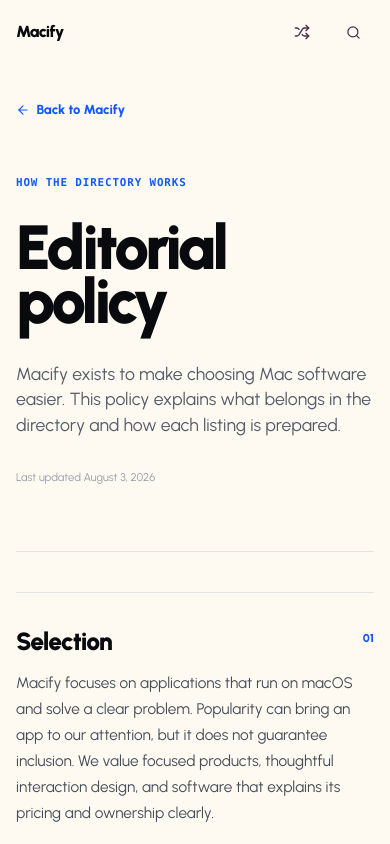
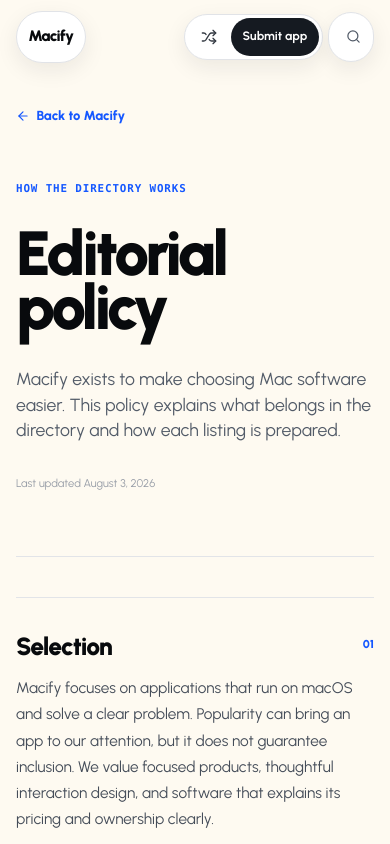
Before and after one commit to AlexTkDev/macify, a Next.js app: page /editorial-policy in a window 390 px wide. Shown: the top 844 px of the page. Built offline with nearby package versions, Linux system fonts and the light colour scheme; a web font is replaced by a local one.

Commit message:
Fix header

```diff
--- a/src/components/public-site.tsx
+++ b/src/components/public-site.tsx
@@ -8,14 +8,20 @@ export function PublicHeader() {
   return (
     <header className="public-header">
       <div className="public-header-inner">
+        <div className="public-brand-pill">
+          {/* Future: replace this Macify placeholder with a DataFast-powered live current-visitors indicator. Keep Macify visible until that analytics integration is ready. */}
           <MacifyLogo showMark={false} />
-        <div className="public-header-actions">
+        </div>
         <nav className="public-navigation" aria-label="Primary navigation">
+          <Link className="public-home-link" href="/">Home</Link>
           <a className="public-surprise-link" href="/surprise">
             <span className="public-surprise-icon" aria-hidden="true"><Shuffle size={15} /></span>
             <span className="public-surprise-label">Surprise me</span>
           </a>
+          <Link className="public-blog-link" href="/blog">Blog</Link>
+          <Link className="public-submit-link" href="/submit">Submit app</Link>
         </nav>
+        <div className="public-header-actions">
           <InlineAppSearch />
         </div>
       </div>
--- a/src/styles/public-shell.css
+++ b/src/styles/public-shell.css
@@ -46,26 +46,40 @@
 .skip-link:focus { transform: translateY(0); }
 
 .public-header {
-  min-height: 4.25rem;
+  min-height: 5.15rem;
+  padding: 0.75rem 0 0.35rem;
   position: sticky;
   top: 0;
   z-index: var(--z-header);
   display: flex;
   justify-content: center;
-  background: var(--public-canvas);
+  background: transparent;
 }
 
 .public-header-inner {
   width: min(calc(100% - var(--public-page-inset)), var(--content-width));
-  min-height: 4.25rem;
+  min-height: 3.2rem;
   margin-inline: auto;
   position: relative;
   display: grid;
-  grid-template-areas: "brand controls";
-  grid-template-columns: minmax(0, 1fr) auto;
+  grid-template-areas: "brand navigation controls";
+  grid-template-columns: minmax(0, 1fr) auto minmax(0, 1fr);
   align-items: center;
-  gap: clamp(1.25rem, 3vw, 3rem);
+  gap: clamp(0.75rem, 2vw, 2rem);
   color: var(--public-ink);
+}
+
+.public-brand-pill {
+  grid-area: brand;
+  justify-self: start;
+  min-height: 3.1rem;
+  padding: 0.35rem 1rem;
+  display: inline-flex;
+  align-items: center;
+  border: 1px solid #e1e3e7;
+  border-radius: 999px;
+  background: var(--public-canvas);
+  box-shadow: 0 0.45rem 1.4rem rgb(24 31 43 / 0.08);
 }
 
 .public-site .brand {
@@ -79,10 +93,8 @@
 }
 
 .public-header .brand {
-  grid-area: brand;
-  min-height: 2.75rem;
-  justify-self: start;
-  color: var(--header-accent);
+  min-height: 2.35rem;
+  color: #111318;
 }
 
 .public-header .brand-mark {
@@ -102,52 +114,68 @@
   letter-spacing: -0.04em;
 }
 
-.public-header .brand-word { font-size: 1.16rem; letter-spacing: -0.04em; }
+.public-header .brand-word { font-size: 1.05rem; letter-spacing: -0.04em; }
 .public-footer .brand-mark { display: none; }
 .public-footer .brand-word { font-size: 1.35rem; }
 
 .public-navigation {
+  grid-area: navigation;
+  justify-self: center;
+  min-height: 3.2rem;
+  padding: 0.3rem;
   display: flex;
   align-items: center;
-  gap: 0.4rem;
+  gap: 0.12rem;
+  border: 1px solid #e1e3e7;
+  border-radius: 999px;
+  background: var(--public-canvas);
+  box-shadow: 0 0.45rem 1.4rem rgb(24 31 43 / 0.08);
 }
 
 .public-navigation a {
-  min-height: 2.75rem;
-  padding: 0.35rem 0.6rem;
+  min-height: 2.55rem;
+  padding: 0.4rem 0.8rem;
   position: relative;
   display: inline-flex;
   align-items: center;
   gap: 0.4rem;
   border: 1px solid transparent;
-  border-radius: 0.55rem;
+  border-radius: 999px;
   color: #252a31;
   background: transparent;
   box-shadow: none;
-  font-size: 0.8rem;
-  font-weight: 720;
+  font-size: 0.84rem;
+  font-weight: 700;
   transition: color 160ms ease, background 160ms ease, transform 180ms cubic-bezier(0.22, 1, 0.36, 1);
 }
 
 .public-navigation a:hover,
 .public-navigation a:focus-visible {
-  border-color: #dce4fa;
-  color: var(--play-blue);
-  background: #f3f6ff;
+  border-color: transparent;
+  color: #111318;
+  background: #f0f1f3;
   transform: none;
 }
 
 .public-navigation .public-surprise-link {
   border-color: transparent;
-  color: var(--header-accent);
+  color: #343a43;
   background: transparent;
 }
 
 .public-navigation .public-surprise-link:hover,
 .public-navigation .public-surprise-link:focus-visible {
   border-color: transparent;
-  color: var(--header-accent);
-  background: var(--header-accent-soft);
+  color: #111318;
+  background: #e8eaed;
+}
+
+.public-navigation .public-submit-link,
+.public-navigation .public-submit-link:hover,
+.public-navigation .public-submit-link:focus-visible {
+  padding-inline: 1rem;
+  color: var(--public-canvas);
+  background: #151a21;
 }
 
 .public-surprise-link:active { transform: translateY(0.03rem) scale(0.985); }
@@ -155,7 +183,7 @@
 .public-surprise-icon {
   width: 1.25rem;
   height: 1.25rem;
-  display: grid;
+  display: none;
   place-items: center;
   flex: 0 0 auto;
   color: currentColor;
@@ -177,34 +205,34 @@
   justify-self: end;
   display: flex;
   align-items: center;
-  gap: 0.35rem;
 }
 
 .inline-app-search {
-  width: clamp(17rem, 24vw, 21rem);
+  width: clamp(15rem, 20vw, 18.5rem);
   position: relative;
 }
 
-.inline-app-search:focus-within { width: clamp(17rem, 24vw, 21rem); }
+.inline-app-search:focus-within { width: clamp(15rem, 20vw, 18.5rem); }
 
 .header-search-field {
   width: 100%;
-  min-height: 2.75rem;
-  padding: 0 0.85rem;
+  min-height: 3.1rem;
+  padding: 0 1rem;
   display: inline-flex;
   align-items: center;
   gap: 0.5rem;
-  border: 1px solid var(--header-line);
-  border-radius: 0.65rem;
-  color: var(--header-accent);
+  border: 1px solid #e1e3e7;
+  border-radius: 999px;
+  color: #525b68;
   background: var(--public-canvas);
+  box-shadow: 0 0.45rem 1.4rem rgb(24 31 43 / 0.08);
   transition: border-color 180ms ease, background 180ms ease, box-shadow 180ms ease;
 }
 
 .header-search-field:focus-within {
-  border-color: oklch(0.68 0.14 78);
+  border-color: #8caaff;
   background: var(--public-canvas);
-  box-shadow: 0 0 0 0.18rem oklch(0.76 0.12 78 / 0.2);
+  box-shadow: 0 0 0 0.18rem rgb(20 87 255 / 0.16);
 }
 
 .header-search-field input {
@@ -229,7 +257,7 @@
   flex: 0 0 auto;
   border: 0;
   border-radius: 0.4rem;
-  color: var(--header-accent);
+  color: #525b68;
   background: transparent;
   cursor: pointer;
 }
--- a/src/styles/responsive-small.css
+++ b/src/styles/responsive-small.css
@@ -16,48 +16,53 @@
   .tag-page-header p { margin: 1.1rem 0 0 1.95rem; }
 
   .public-header {
-    min-height: 4rem;
+    min-height: 4.35rem;
+    padding: 0.45rem 0 0.2rem;
   }
   .public-header-inner {
     width: min(calc(100% - 2rem), var(--content-width));
     max-width: none;
-    min-height: 4rem;
+    min-height: 3rem;
     margin: 0 auto;
     padding: 0;
-    grid-template-areas: "brand controls";
-    grid-template-columns: minmax(0, 1fr) auto;
-    gap: 0.5rem;
+    grid-template-areas: "brand navigation controls";
+    grid-template-columns: minmax(0, 1fr) auto auto;
+    gap: 0.35rem;
     border: 0;
     border-radius: 0;
     box-shadow: none;
   }
+  .public-brand-pill { min-height: 2.85rem; padding: 0.2rem 0.7rem; }
   .public-header .brand { min-width: 0; padding: 0; }
-  .public-header .brand-word { color: #080a0d; font-size: 1rem; }
+  .public-header .brand-word { color: #080a0d; font-size: 0.95rem; }
   .public-header .brand-mark { width: 1.85rem; height: 1.85rem; }
   .public-navigation {
-    height: 2.75rem;
-    border: 0;
+    min-height: 2.85rem;
+    height: 2.85rem;
+    padding: 0.2rem;
   }
-  .header-search-field { border-radius: 0.65rem; }
+  .public-navigation .public-submit-link { min-height: 2.4rem; padding-inline: 0.65rem; font-size: 0.76rem; }
+  .public-navigation .public-surprise-link { min-height: 2.4rem; }
+  .header-search-field { min-height: 2.85rem; border-radius: 999px; }
   .header-search-field:focus-within {
     border-color: #8caaff;
     background: var(--public-canvas);
     box-shadow: 0 0 0 0.2rem rgb(20 87 255 / 0.16);
   }
 
-  .inline-app-search { width: 2.75rem; }
+  .inline-app-search { width: 2.85rem; }
   .inline-app-search:focus-within {
     width: 100%;
     position: absolute;
     inset-inline: 0;
-    top: 0.625rem;
+    top: 0.45rem;
     z-index: 2;
   }
 
   .public-footer { margin-top: 3rem; }
   .public-footer-links { grid-template-columns: 1fr 1fr; gap: 2rem 1.5rem; }
   .public-footer-bottom { align-items: flex-start; flex-direction: column; }
-  .inline-search-panel { position: fixed; top: 4.05rem; right: 0.5rem; left: 0.5rem; width: auto; }
+  .inline-search-panel { position: fixed; top: 4.4rem; right: 0.5rem; left: 0.5rem; width: auto; }
   .section-intro { align-items: flex-start; flex-direction: column; }
 
   .home-hero { padding: 3.1rem 0 5.25rem; gap: 2.7rem; }
--- a/src/styles/responsive.css
+++ b/src/styles/responsive.css
@@ -24,44 +24,49 @@
 
 @media (max-width: 52rem) {
   .public-header {
-    min-height: 4.25rem;
-    background: var(--header-canvas);
+    min-height: 4.6rem;
+    padding: 0.55rem 0 0.25rem;
+    background: transparent;
   }
   .public-header-inner {
     width: min(calc(100% - 2rem), var(--content-width));
     max-width: none;
-    min-height: 4.25rem;
+    min-height: 3.2rem;
     margin: 0 auto;
-    grid-template-areas: "brand controls";
-    grid-template-columns: minmax(0, 1fr) auto;
-    gap: 0.75rem;
+    grid-template-areas: "brand navigation controls";
+    grid-template-columns: minmax(0, 1fr) auto auto;
+    gap: 0.5rem;
     padding: 0;
     border: 0;
     border-radius: 0;
     background: transparent;
     box-shadow: none;
   }
-  .public-navigation { display: flex; }
+  .public-brand-pill { min-height: 3rem; padding-inline: 0.85rem; }
+  .public-navigation { min-height: 3rem; display: flex; }
+  .public-home-link,
+  .public-blog-link { display: none !important; }
   .public-navigation a {
     min-height: 2.75rem;
     justify-content: center;
   }
-  .public-navigation .public-surprise-link { width: 2.75rem; padding: 0.25rem; }
+  .public-navigation .public-surprise-link { width: 2.55rem; padding: 0.2rem; }
+  .public-navigation .public-submit-link { padding-inline: 0.8rem; }
   .public-surprise-label { width: 1px; height: 1px; position: absolute; overflow: hidden; clip: rect(0, 0, 0, 0); white-space: nowrap; }
-  .public-surprise-icon { width: 1.45rem; height: 1.45rem; }
+  .public-surprise-icon { width: 1.35rem; height: 1.35rem; display: grid; }
   .public-header .brand { min-height: 2.75rem; align-items: center; }
   .public-header-actions { justify-self: end; }
-  .inline-app-search { width: 2.75rem; }
+  .inline-app-search { width: 3rem; }
   .inline-app-search:focus-within { width: min(58vw, 16rem); }
   .header-search-field {
-    min-height: 2.75rem;
+    min-height: 3rem;
     padding-inline: 0;
     overflow: hidden;
-    border-color: transparent;
-    border-radius: 0.7rem;
-    background: transparent;
+    border-color: #e1e3e7;
+    border-radius: 999px;
+    background: var(--public-canvas);
   }
-  .search-trigger { width: 2.75rem; height: 2.75rem; }
+  .search-trigger { width: 3rem; height: 3rem; }
   .inline-app-search:focus-within .header-search-field { padding-inline-end: 0.75rem; }
   .header-search-field input { opacity: 0; }
   .inline-app-search:focus-within .header-search-field input { opacity: 1; }
```
Lines whose indentation alone changed are shown as unchanged.
